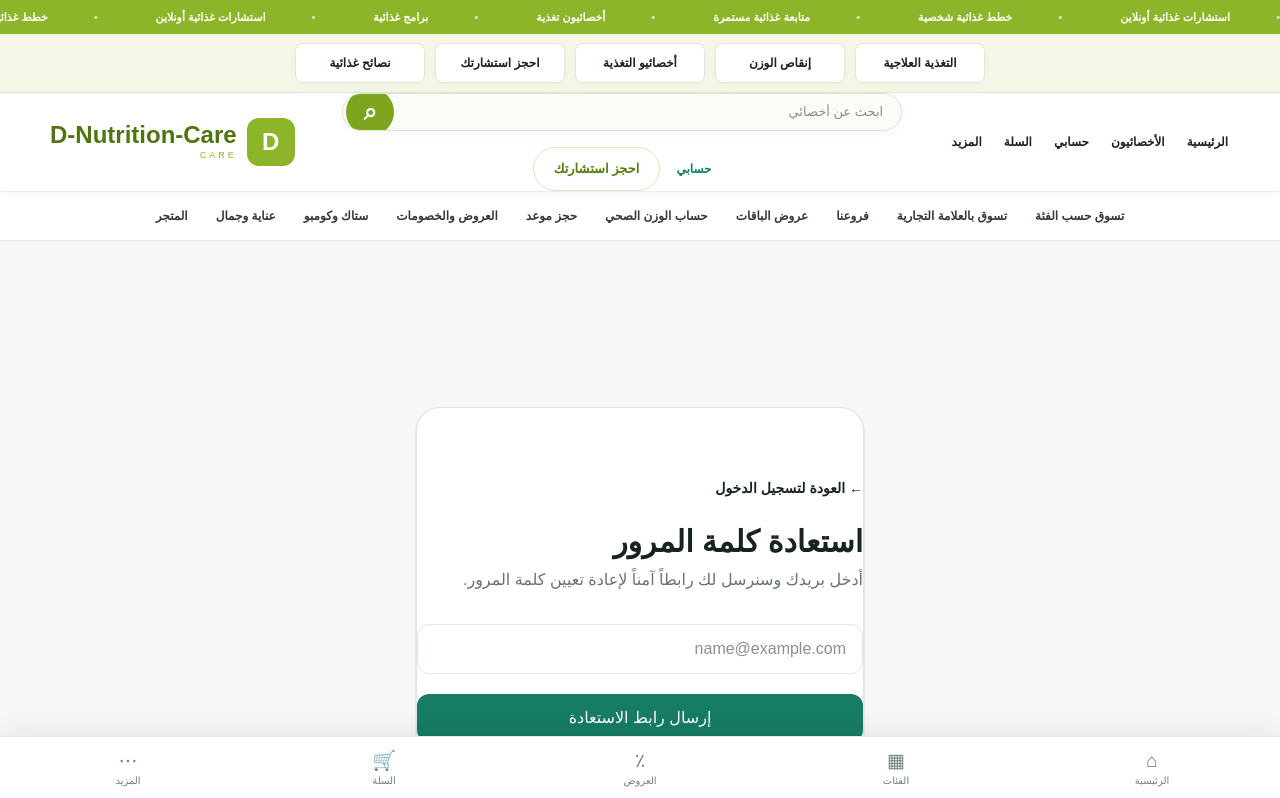
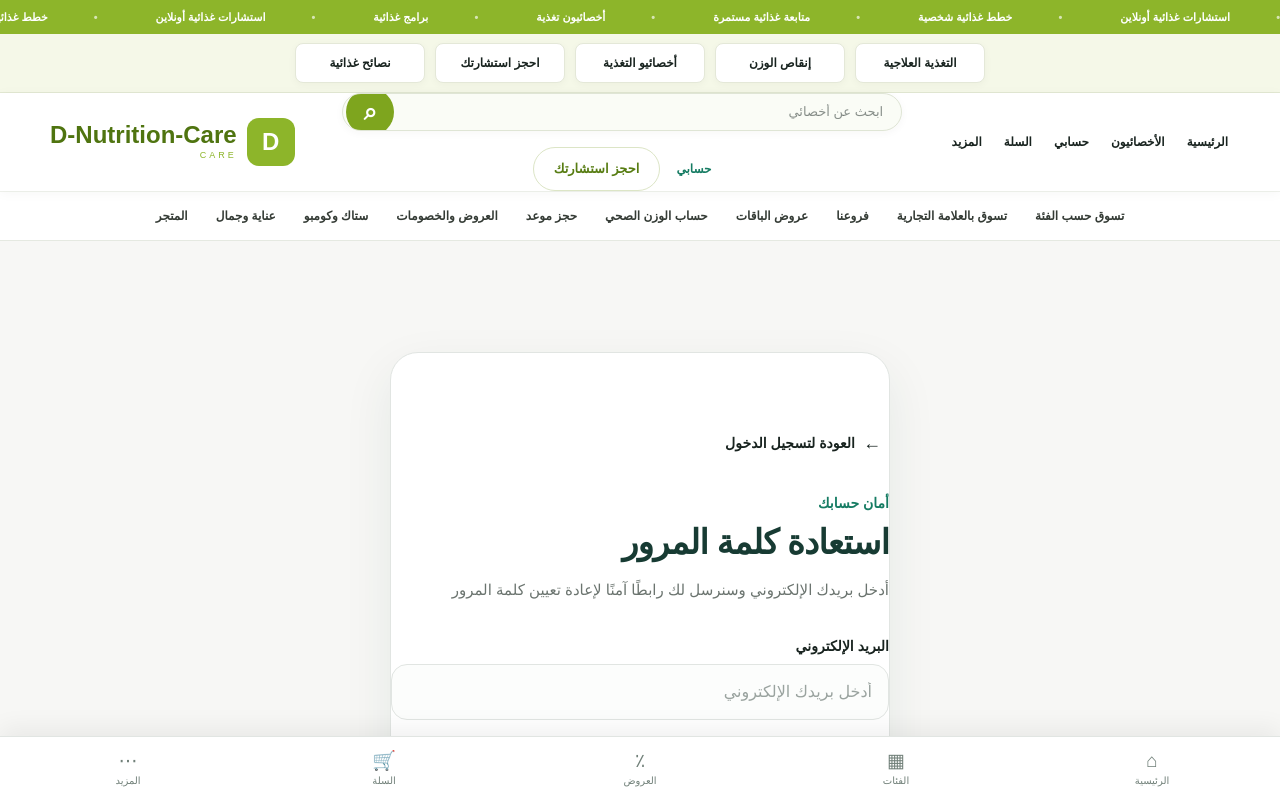
Before and after one commit to khaled19961/-D-Nutrition-Care, a Next.js app: page /auth/forgot-password in a window 1280 px wide. Shown: the top 798 px of the page. Built offline with nearby package versions, Linux system fonts and the light colour scheme; no server answers; the database is empty.

Commit message:
style: redesign forgot password form

```diff
--- a/components/forgot-password-form.tsx
+++ b/components/forgot-password-form.tsx
@@ -18,14 +18,111 @@ export default function ForgotPasswordForm() {
 
     const s = createSupabaseBrowserClient();
     const { error } = await s.auth.resetPasswordForEmail(email, {
-      redirectTo: window.location.origin + "/auth/callback?next=/auth/reset-password",
+      redirectTo:
+        window.location.origin +
+        "/auth/callback?next=/auth/reset-password",
     });
 
-    if (error) setError(error.message);
-    else setMessage("إذا كان البريد مسجلاً، ستصلك رسالة لإعادة تعيين كلمة المرور.");
+    if (error) {
+      setError(error.message);
+    } else {
+      setMessage(
+        "إذا كان البريد مسجلاً، ستصلك رسالة لإعادة تعيين كلمة المرور."
+      );
+    }
 
     setPending(false);
   }
 
-  return <section className="w-full max-w-md rounded-3xl border border-[var(--border)] bg-white p-8 shadow-sm"><Link href="/auth/login" className="text-sm font-semibold text-[var(--primary)]">← العودة لتسجيل الدخول</Link><h1 className="mt-6 text-3xl font-extrabold">استعادة كلمة المرور</h1><p className="mt-2 text-[var(--muted)]">أدخل بريدك وسنرسل لك رابطاً آمناً لإعادة تعيين كلمة المرور.</p><form onSubmit={submit} className="mt-8 space-y-5"><input required type="email" value={email} onChange={e=>setEmail(e.target.value)} placeholder="name@example.com" className="w-full rounded-xl border border-[var(--border)] px-4 py-3 outline-none focus:border-[var(--primary)]"/>{error&&<p className="rounded-xl bg-red-50 p-3 text-sm text-red-700">{error}</p>}{message&&<p className="rounded-xl bg-emerald-50 p-3 text-sm text-emerald-800">{message}</p>}<button disabled={pending} className="w-full rounded-xl bg-[var(--primary)] px-5 py-3 font-bold text-white disabled:opacity-60">{pending?"جارٍ الإرسال...":"إرسال رابط الاستعادة"}</button></form></section>;
+  return (
+    <section
+      dir="rtl"
+      aria-labelledby="forgot-password-title"
+      className="w-full max-w-[500px] rounded-[28px] border border-[var(--border)] bg-white px-6 py-7 shadow-[0_18px_50px_rgba(23,59,51,0.08)] sm:px-10 sm:py-9"
+    >
+      <div className="mb-7">
+        <Link
+          href="/auth/login"
+          className="inline-flex min-h-11 items-center gap-2 rounded-xl px-2 text-sm font-bold text-[var(--primary-dark)] transition-colors hover:bg-[var(--mint)] focus-visible:outline-none focus-visible:ring-2 focus-visible:ring-[var(--primary)] focus-visible:ring-offset-2"
+          aria-label="العودة إلى تسجيل الدخول"
+        >
+          <span aria-hidden="true" className="text-lg leading-none">←</span>
+          <span>العودة لتسجيل الدخول</span>
+        </Link>
+      </div>
+
+      <div>
+        <p className="mb-2 text-sm font-extrabold text-[var(--primary)]">
+          أمان حسابك
+        </p>
+        <h1
+          id="forgot-password-title"
+          className="text-3xl font-extrabold leading-tight tracking-tight text-[#173b33] sm:text-[34px]"
+        >
+          استعادة كلمة المرور
+        </h1>
+        <p className="mt-3 text-[15px] leading-7 text-[var(--muted)]">
+          أدخل بريدك الإلكتروني وسنرسل لك رابطًا آمنًا لإعادة تعيين كلمة المرور
+        </p>
+      </div>
+
+      <form onSubmit={submit} className="mt-8 space-y-5" noValidate>
+        <div>
+          <label
+            htmlFor="forgot-email"
+            className="mb-2 block text-sm font-bold text-[var(--foreground)]"
+          >
+            البريد الإلكتروني
+          </label>
+          <input
+            id="forgot-email"
+            name="email"
+            required
+            type="email"
+            inputMode="email"
+            autoComplete="email"
+            value={email}
+            onChange={(e) => {
+              setEmail(e.target.value);
+              if (error) setError("");
+              if (message) setMessage("");
+            }}
+            placeholder="أدخل بريدك الإلكتروني"
+            aria-invalid={Boolean(error)}
+            aria-describedby={error ? "forgot-email-error" : undefined}
+            className="min-h-14 w-full rounded-2xl border border-[var(--border)] bg-[#fcfdfc] px-4 text-base text-[var(--foreground)] outline-none transition-all placeholder:text-[#9aa39f] hover:border-[#c5d4ce] focus:border-[var(--primary)] focus:bg-white focus:ring-4 focus:ring-[#167c63]/10"
+          />
+        </div>
+
+        {error && (
+          <p
+            id="forgot-email-error"
+            role="alert"
+            className="rounded-2xl border border-red-100 bg-red-50 px-4 py-3 text-sm leading-6 text-red-700"
+          >
+            {error}
+          </p>
+        )}
+
+        {message && (
+          <p
+            role="status"
+            aria-live="polite"
+            className="rounded-2xl border border-emerald-100 bg-emerald-50 px-4 py-3 text-sm leading-6 text-emerald-800"
+          >
+            {message}
+          </p>
+        )}
+
+        <button
+          type="submit"
+          disabled={pending}
+          className="min-h-14 w-full rounded-2xl bg-[var(--primary-dark)] px-5 text-base font-extrabold text-white shadow-sm transition-all hover:bg-[var(--primary)] focus-visible:outline-none focus-visible:ring-2 focus-visible:ring-[var(--primary)] focus-visible:ring-offset-2 disabled:cursor-not-allowed disabled:opacity-60"
+          aria-busy={pending}
+        >
+          {pending ? "جارٍ إرسال رابط الاستعادة..." : "إرسال رابط الاستعادة"}
+        </button>
+      </form>
+    </section>
+  );
 }
```
